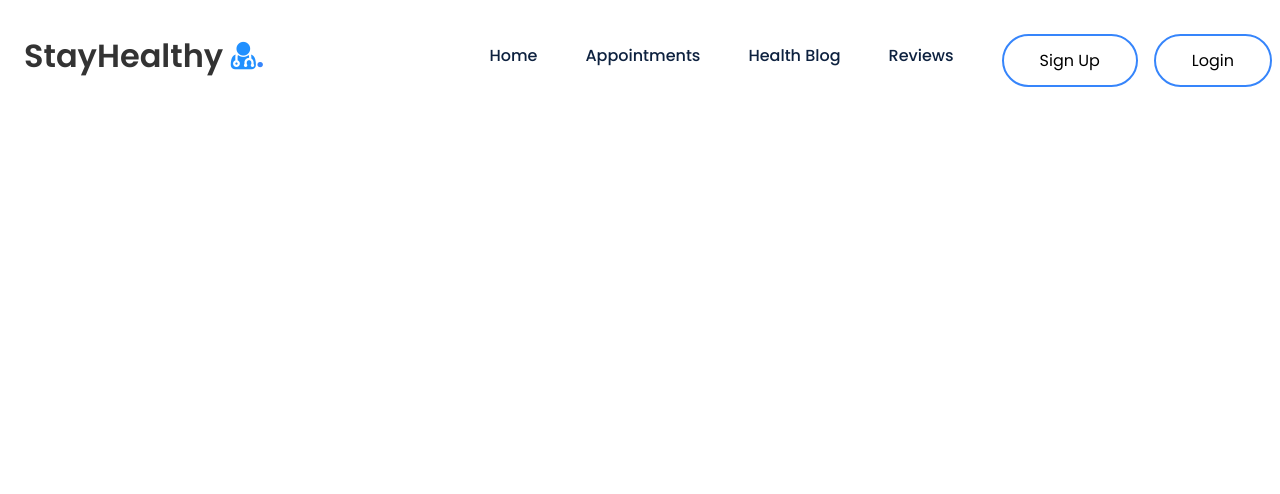
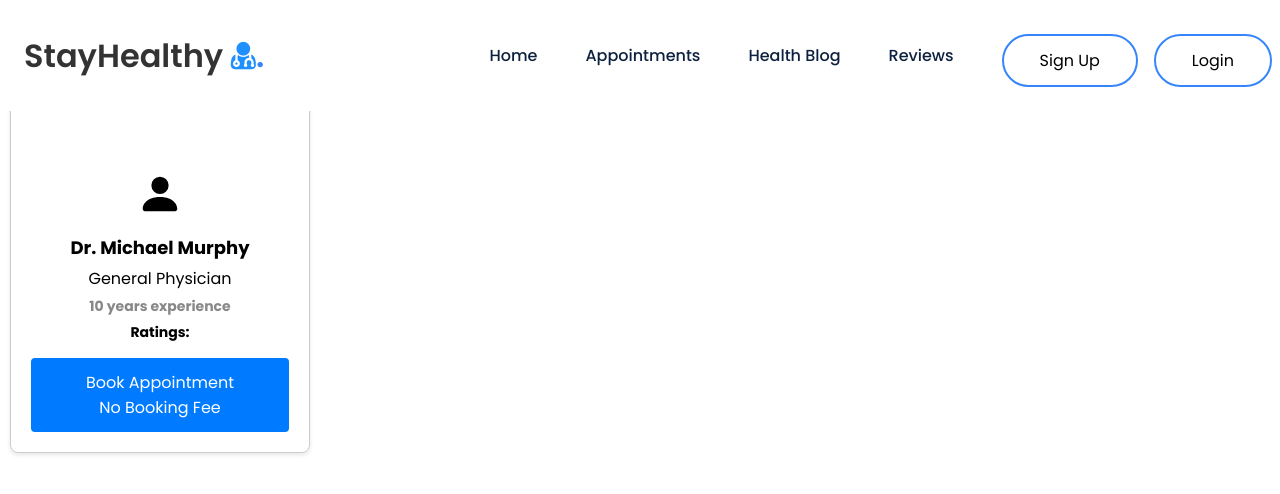
Before and after one commit to shahidullahmc/react-med_appt, a React (Create React App) app: page /search/doctors in a window 1280 px wide. Shown: the top 494 px of the page. Built offline with nearby package versions, Linux system fonts and the light colour scheme.

Commit message:
doctor card

```diff
--- a/src/App.js
+++ b/src/App.js
@@ -14,6 +14,8 @@
 
 import FindDoctorSearch from './Components/FindDoctorSearch/FindDoctorSearch';
 
+import DoctorCard from './Components/DoctorCard/DoctorCard';
+
 
 function App() {
 
@@ -27,6 +29,7 @@
                 <Route path="/Login" element={<Login/>}/>
                 <Route path="/instant-consultation" element={<InstantConsultation />} />
                 <Route path='/finddoctor' element={<FindDoctorSearch/>}/>
+                <Route path="/search/doctors" element={<DoctorCard/>} />
               </Routes>
 
         </BrowserRouter>
--- /dev/null
+++ b/src/Components/DoctorCard/DoctorCard.css
@@ -0,0 +1,192 @@
+.doctor-card-container {
+    width: 300px;
+    height: 100%;
+    border: 1px solid #ccc;
+    border-radius: 8px;
+    overflow: hidden;
+    display: inline-block;
+    margin: 10px;
+    box-shadow: 0 2px 4px rgba(0, 0, 0, 0.1);
+    margin-bottom: 20px;
+  }
+  .cancel-appointment {
+    background-color: red;
+  }
+
+  .doctor-card-details-container {
+    padding: 20px;
+    margin-top: 140px;
+  }
+
+  .doctor-card-profile-image-container {
+    text-align: center;
+    margin-bottom: 10px;
+  }
+
+  .doctor-card-profile-image-container img {
+    width: 120px;
+    height: 120px;
+    border-radius: 50%;
+  }
+
+  .doctor-card-details {
+    text-align: center;
+  }
+
+  .doctor-card-detail-name {
+    font-size: 18px;
+    font-weight: bold;
+    margin-bottom: 5px;
+  }
+
+  .doctor-card-detail-speciality {
+    font-size: 16px;
+    margin-bottom: 5px;
+  }
+
+  .doctor-card-detail-experience {
+    font-size: 14px;
+    color: #888;
+    margin-bottom: 5px;
+    font-weight: bold;
+  }
+
+  .doctor-card-detail-location,
+  .doctor-card-detail-clinic,
+  .doctor-card-detail-consultationfees {
+    font-size: 14px;
+    margin-bottom: 5px;
+  }
+  .doctor-card-detail-consultationfees{
+    font-weight: bold;
+
+  }
+
+  .book-appoinment-btn {
+    background-color: #3498db;
+    color: #fff;
+    border: none;
+    padding: 10px 20px;
+    font-size: 16px;
+    border-radius: 5px;
+    cursor: pointer;
+  }
+
+  .book-appoinment-btn div:nth-child(2) {
+    font-size: 12px;
+    font-weight: bold;
+  }
+  .modal-container {
+  position: fixed;
+  top: 0;
+  left: 0;
+  width: 100%;
+  height: 100%;
+  background-color: rgba(0, 0, 0, 0.5);
+  display: flex;
+  justify-content: center;
+  align-items: center;
+}
+
+.modal-content {
+  background-color: #fff;
+  padding: 20px;
+  border-radius: 5px;
+  box-shadow: 0 2px 4px rgba(0, 0, 0, 0.2);
+  max-width: 400px;
+  text-align: center;
+}
+
+.modal-content h3 {
+  margin-top: 0;
+}
+
+.modal-content p {
+  margin-bottom: 20px;
+}
+
+.modal-btn {
+  display: inline-block;
+  padding: 8px 16px;
+  background-color: #2196f3;
+  color: #fff;
+  border: none;
+  border-radius: 4px;
+  cursor: pointer;
+  transition: background-color 0.3s ease;
+}
+.doctorbg{
+  -webkit-scrollbar {
+    display: none;
+}
+
+
+
+}
+.modal-btn:hover {
+  background-color: #0d8af5;
+}
+
+.cancel-appointment-btn {
+  display: inline-block;
+  padding: 8px 16px;
+  background-color: #f44336;
+  color: #fff;
+  border: none;
+  border-radius: 4px;
+  cursor: pointer;
+  transition: background-color 0.3s ease;
+}
+
+.cancel-appointment-btn:hover {
+  background-color: #d63027;
+}
+.appointment-form {
+  max-width: 400px;
+  margin: 0 auto;
+  padding: 20px;
+  background-color: #f5f5f5;
+  border-radius: 8px;
+  /* height: auto;
+  overflow-y: auto; */
+}
+
+.form-group {
+  margin-bottom: 20px;
+}
+
+label {
+  display: block;
+  font-weight: bold;
+  margin-bottom: 8px;
+}
+
+input,
+textarea {
+  width: 100%;
+  padding: 12px;
+  border: 1px solid #ccc;
+  border-radius: 4px;
+  font-size: 16px;
+}
+
+button {
+  padding: 12px 20px;
+  background-color: #007bff;
+  color: #fff;
+  border: none;
+  border-radius: 4px;
+  cursor: pointer;
+  font-size: 16px;
+}
+
+button:hover {
+  background-color: #0056b3;
+}
+
+
+.btnslot{
+  background-color: green;
+  cursor: pointer;
+  /* color: rgb(249, 60, 60); */
+}
--- /dev/null
+++ b/src/Components/DoctorCard/DoctorCard.js
@@ -0,0 +1,51 @@
+import React, { useState } from 'react';
+import './DoctorCard.css';
+import { v4 as uuidv4 } from 'uuid';
+
+const DocCard = ({ name, speciality, experience, ratings, profilePic }) => {
+  const [showModal, setShowModal] = useState(false);
+  const [appointments, setAppointments] = useState([]);
+
+  const handleBooking = () => {
+    setShowModal(true);
+  };
+
+  const handleCancel = (appointmentId) => {
+    const updatedAppointments = appointments.filter((appointment) => appointment.id !== appointmentId);
+    setAppointments(updatedAppointments);
+  };
+
+  const handleFormSubmit = (appointmentData) => {
+    const newAppointment = {
+      id: uuidv4(),
+      ...appointmentData,
+    };
+    const updatedAppointments = [...appointments, newAppointment];
+    setAppointments(updatedAppointments);
+    setShowModal(false);
+  };
+
+  return (
+    <div className="doctor-card-container">
+      <div className="doctor-card-details-container">
+        <div className="doctor-card-profile-image-container">
+          <svg xmlns="http://www.w3.org/2000/svg" width="46" height="46" fill="currentColor" class="bi bi-person-fill" viewBox="0 0 16 16">
+            <path d="M3 14s-1 0-1-1 1-4 6-4 6 3 6 4-1 1-1 1H3zm5-6a3 3 0 1 0 0-6 3 3 0 0 0 0 6z" />
+          </svg>
+        </div>
+        <div className="doctor-card-details">
+          <div className="doctor-card-detail-name">Dr. Michael Murphy</div>
+          <div className="doctor-card-detail-speciality">General Physician</div>
+          <div className="doctor-card-detail-experience">10 years experience</div>
+          <div className="doctor-card-detail-consultationfees">Ratings: {ratings}</div>
+          <button className='book-appointment-btn' onClick={handleBooking}>
+            <div>Book Appointment</div>
+            <div>No Booking Fee</div>
+          </button>
+        </div>
+      </div>
+    </div>
+  );
+};
+
+export default DocCard;
```
